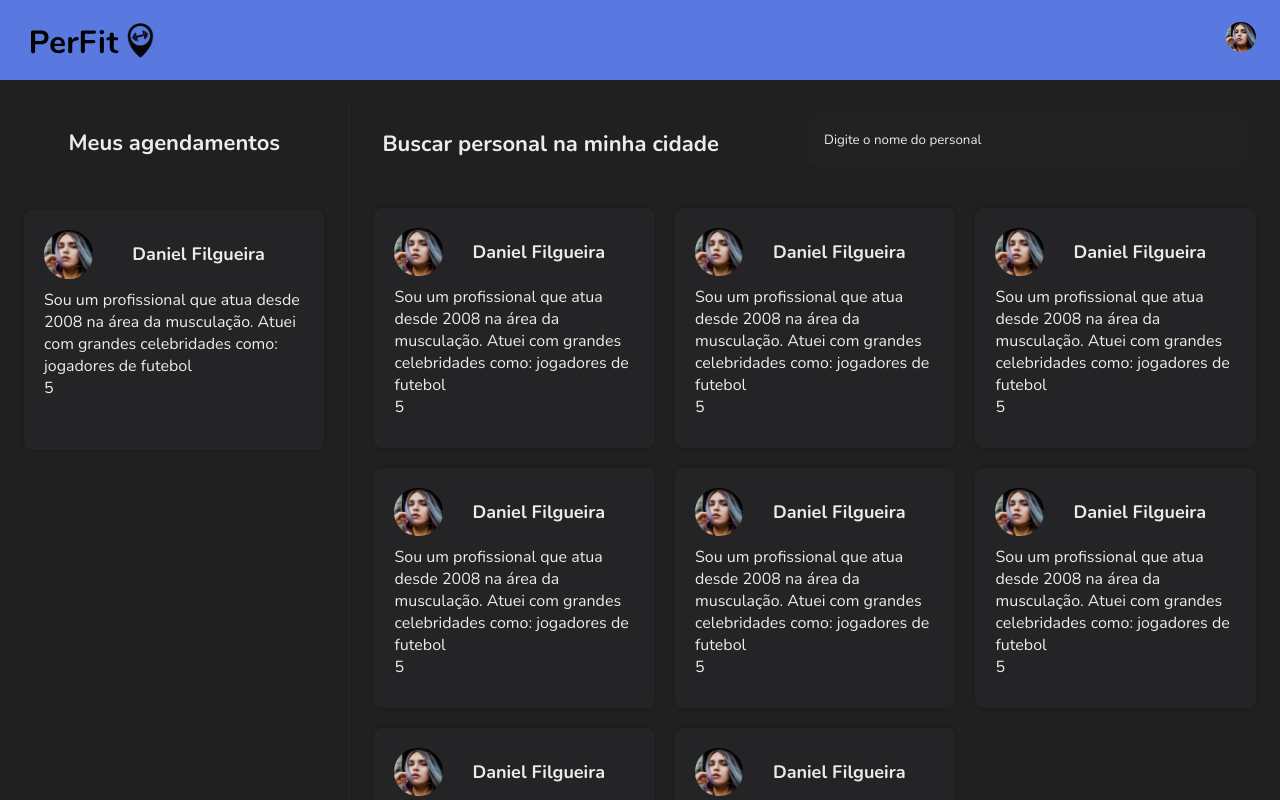
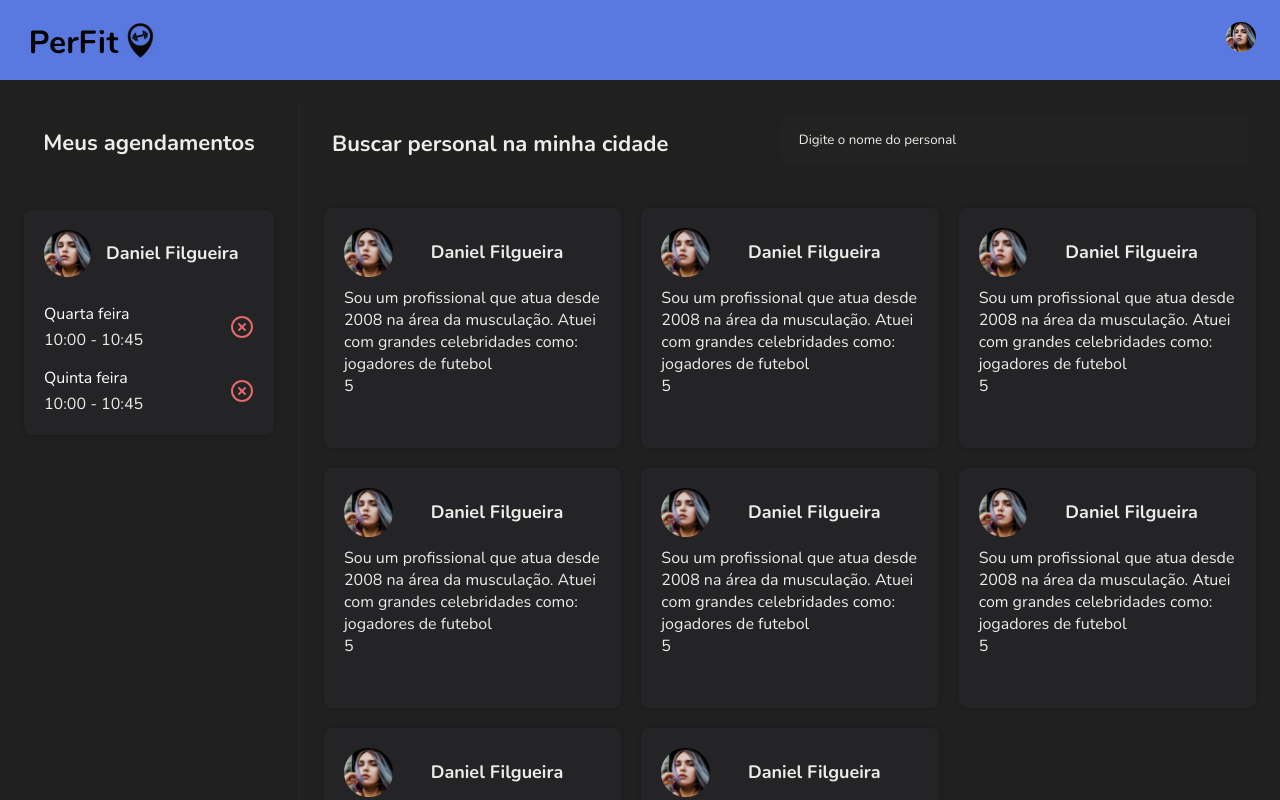
Before and after one commit to Code-Station-27/frontend, a Next.js app: page /dashboard in a window 1280 px wide. Shown: the top 800 px of the page. Built offline with nearby package versions, Linux system fonts and the light colour scheme.

Commit message:
fix: my trainers interface

```diff
--- /dev/null
+++ b/src/components/MyTrainersCard/index.tsx
@@ -0,0 +1,45 @@
+import Image from 'next/image'
+
+import { FiXCircle } from 'react-icons/fi'
+import { useTheme } from 'styled-components';
+
+import * as S from "./styles";
+
+interface PersonalCardProps {
+  name: string;
+  description: string;
+  rating: number;
+}
+
+export const MyTrainersCard = ({
+  name,
+  description,
+  rating,
+}: PersonalCardProps) => {
+  const { colors } = useTheme()
+
+  return (
+    <S.Container>
+      <S.Header>
+        <Image src="/images/fake_avatar.jpg" alt="Fake avatar PersonalCard" width="60" height="60" />
+        <S.Name>{name}</S.Name>
+      </S.Header>
+      <S.ContentInfos>
+        <S.MyTrainerLesson>
+          <div>
+            <strong>Quarta feira</strong>
+            <p>10:00 - 10:45</p>
+          </div>
+          <FiXCircle size={24} color={colors.red}/>
+        </S.MyTrainerLesson>
+        <S.MyTrainerLesson>
+          <div>
+            <strong>Quinta feira</strong>
+            <p>10:00 - 10:45</p>
+          </div>
+          <FiXCircle size={24} color={colors.red}/>
+        </S.MyTrainerLesson>
+      </S.ContentInfos>
+    </S.Container>
+  );
+};
--- /dev/null
+++ b/src/components/MyTrainersCard/styles.ts
@@ -0,0 +1,56 @@
+import styled from 'styled-components'
+
+export const Container = styled.div`
+display: flex;
+flex-direction: column;
+align-items: center;
+justify-items: center;
+background-color: ${({theme})=>theme.colors.shape};
+border-radius: 8px;
+
+
+-webkit-box-shadow: 0px 0px 4px 0px #000000;
+box-shadow: 0px 0px 4px 0px rgba(0,0,0,0.2);
+
+padding: 20px;
+width: 100%;
+
+transition: box-shadow 0.2s;
+`
+export const Header = styled.div`
+width: 100%;
+display: flex;
+align-items: center;
+
+margin-bottom: 10px;
+
+img {
+  border-radius: 50%;
+  margin-right: 20px;
+}
+
+`
+export const ContentInfos = styled.div`
+width: 100%;
+`
+export const Name = styled.span`
+text-align: center;
+font-weight: bold;
+font-size: 18px;
+width: 100%;
+`
+export const MyTrainerLesson = styled.div`
+  margin-top: 16px;
+  display: flex;
+  align-items: center;
+  justify-content: space-between;
+
+  div{
+    display: flex;
+    flex-direction: column;
+
+    strong{
+      margin-bottom: 4px;
+    }
+  }
+`
--- a/src/screens/Dashboard/index.tsx
+++ b/src/screens/Dashboard/index.tsx
@@ -3,6 +3,7 @@ import * as S from "./styles";
 import { Header } from "../../components/Header";
 import { PersonalCard } from "../../components/PersonalCard";
 import { Input } from "../../components/Input";
+import { MyTrainersCard } from "../../components/MyTrainersCard";
 
 export const Dashboard = () => {
   return (
@@ -12,7 +13,7 @@ export const Dashboard = () => {
         <S.Content>
           <S.Aside>
             <span>Meus agendamentos</span>
-            <PersonalCard
+            <MyTrainersCard
               rating={5}
               name="Daniel Filgueira"
               description="Sou um profissional que atua desde 2008 na área da musculação. Atuei com grandes celebridades como: jogadores de futebol"
```
